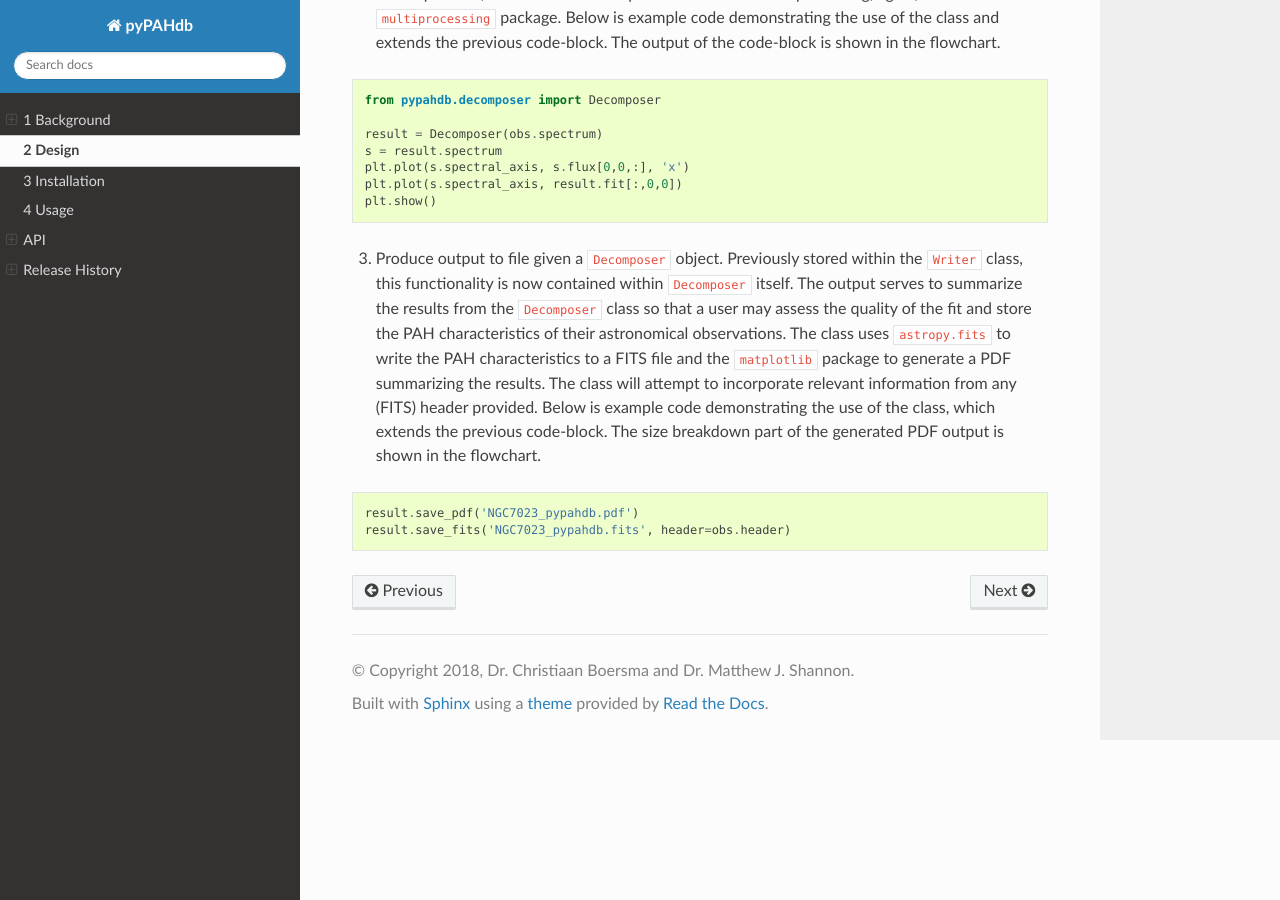
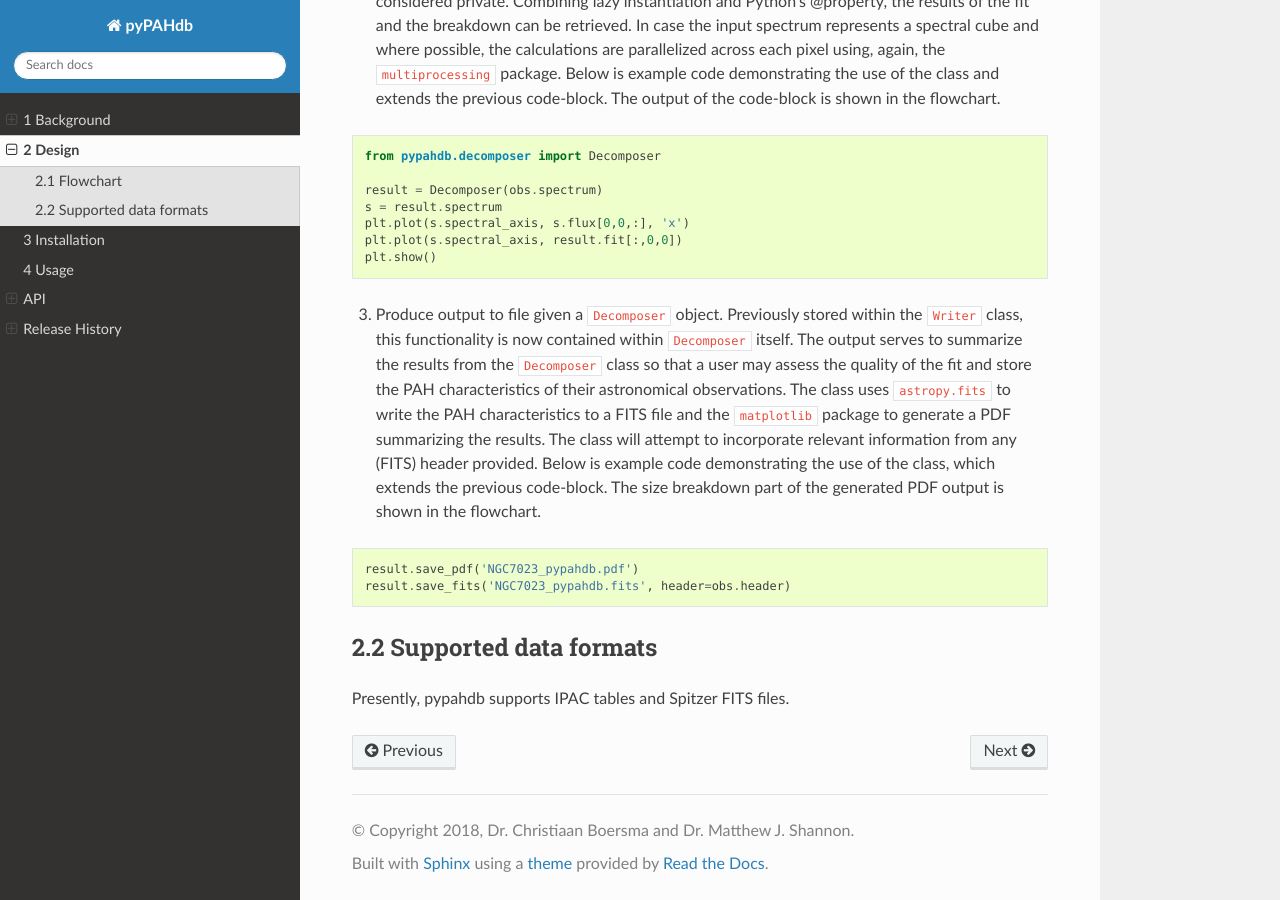
Before and after one commit to PAHdb/pyPAHdb, a Sphinx documentation site: the page built from docs/source/design.rst, in a window 1280 px wide and 900 px high, scrolled down 1997 px. Built offline with Sphinx 7.4.7 and the Read the Docs theme 2.0.0, drawn with Linux system fonts in a browser that asks for light colours.

Commit message:
Updated background/design docs

```diff
--- a/docs/source/design.rst
+++ b/docs/source/design.rst
@@ -13,6 +13,9 @@
 .. code-block:: python
 
     import pypahdb
+
+Flowchart
+-----------------
 
 .. figure:: figures/fig_flowchart.png
    :align: center
@@ -112,3 +115,11 @@
 
     result.save_pdf('NGC7023_pypahdb.pdf')
     result.save_fits('NGC7023_pypahdb.fits', header=obs.header)
+
+
+
+
+Supported data formats
+-----------------------
+
+Presently, pypahdb supports IPAC tables and Spitzer FITS files.
```
Also changed, not shown: docs/source/background.rst (+8 -8 lines).
